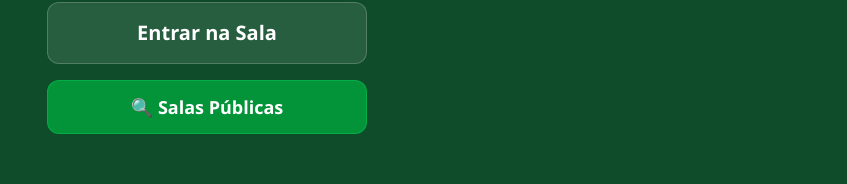
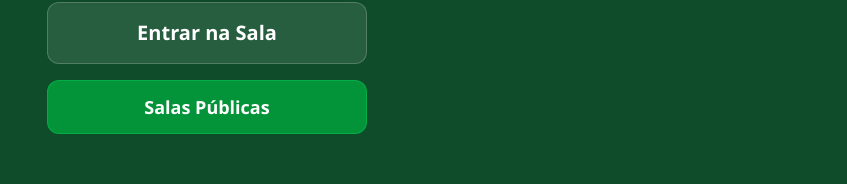
Before and after one commit to luciogarcia11/fodinha, a Next.js app in the folder frontend/: page / in a window 1280 px wide. Shown: the part 434-618 px from the top of the page, without its empty margins (433-1280 px from the left). Built offline with nearby package versions, Linux system fonts and the light colour scheme; no server answers.

Commit message:
fix: remover o emoji de lupa pra manter consistencia na ui

```diff
--- a/frontend/app/page.tsx
+++ b/frontend/app/page.tsx
@@ -86,7 +86,7 @@ export default function Home() {
             onClick={() => router.push('/rooms')}
             className="bg-green-600/80 hover:bg-green-600 text-white font-bold py-3 px-8 rounded-xl text-lg transition-all border border-green-500/50"
           >
-            🔍 Salas Públicas
+            Salas Públicas
           </button>
         </div>
       )}
```
